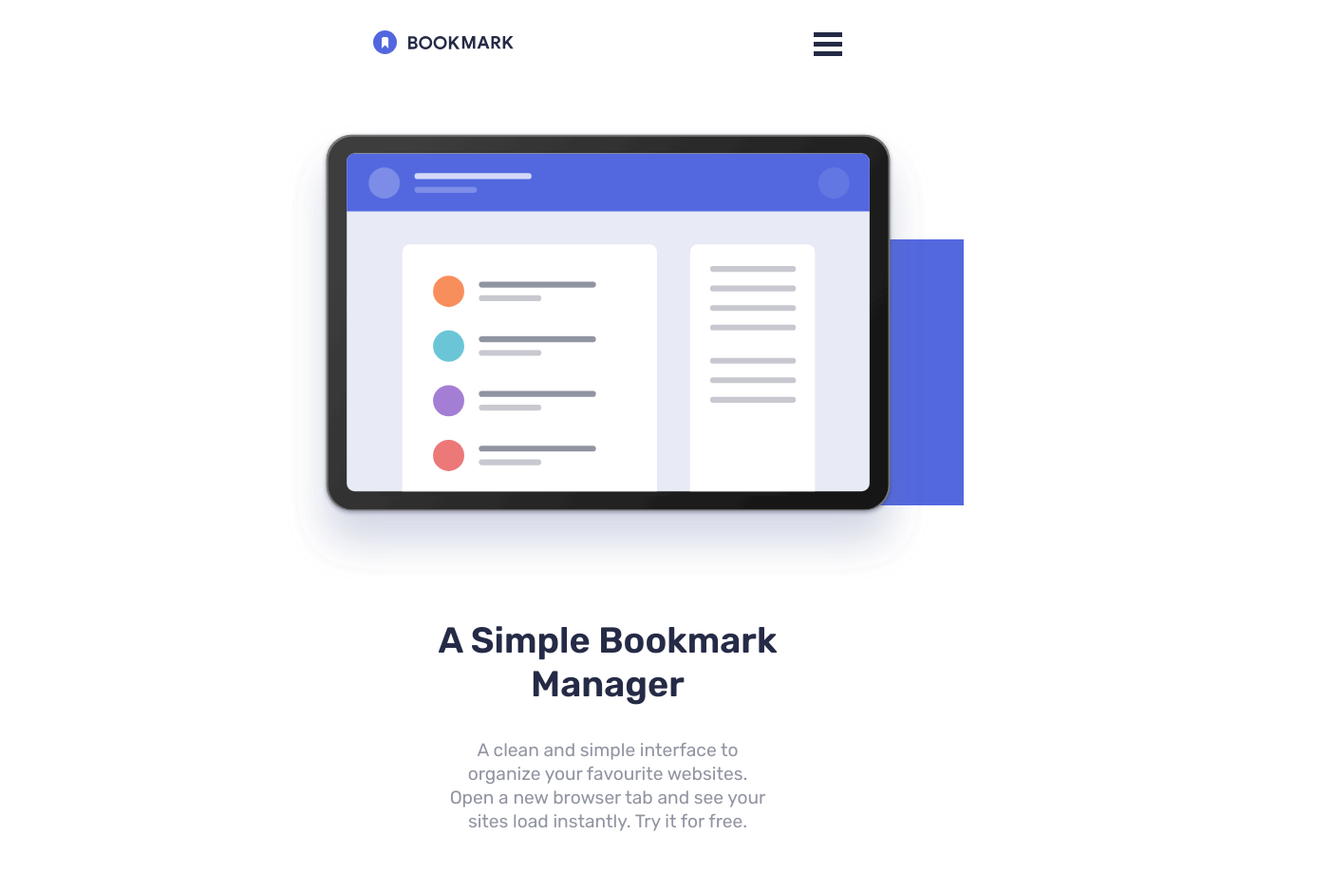
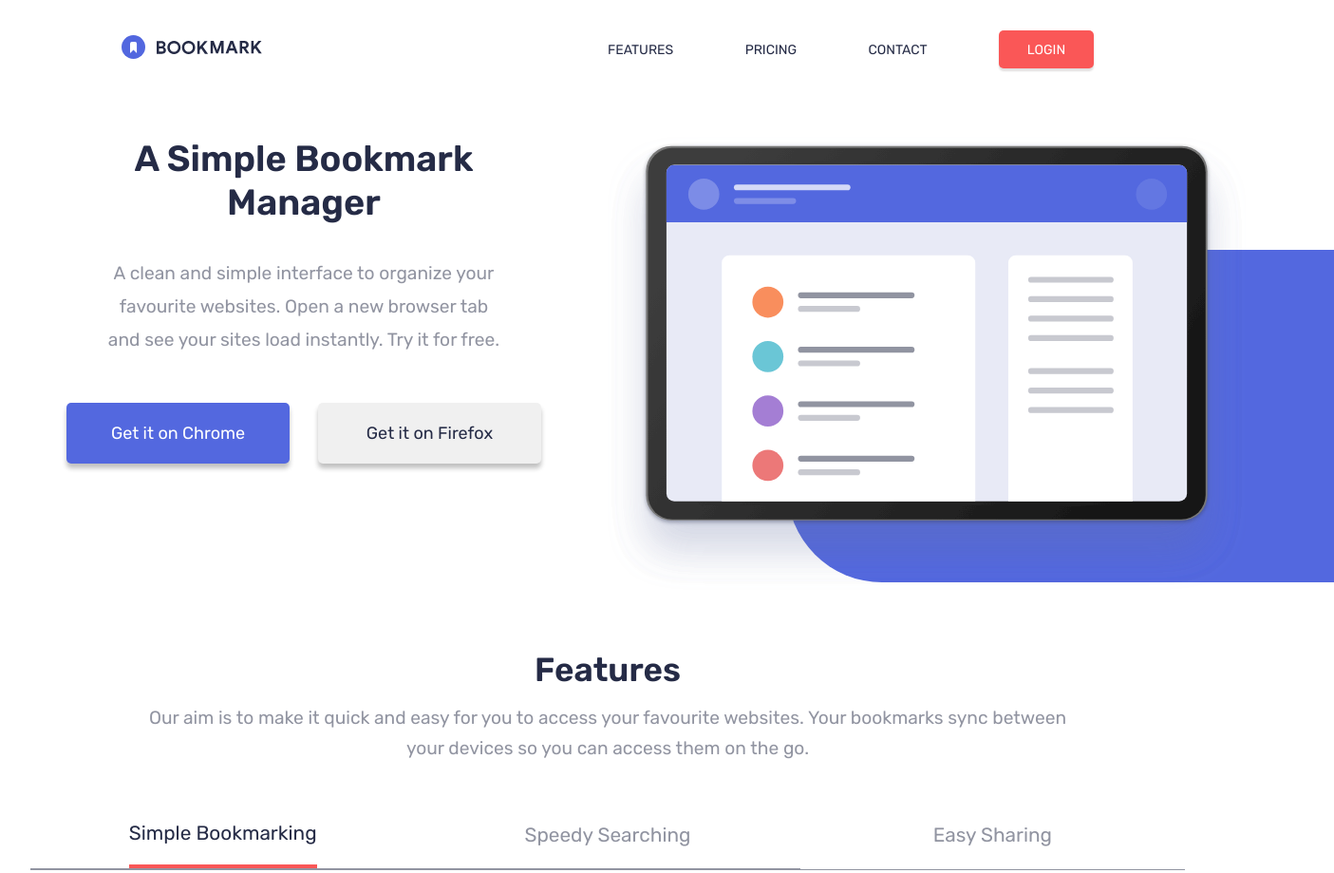
Before and after one commit to NelsonGC7/bookmarklandng.github.io, a website: page index.html in a window 1280 px wide. Shown: the top 919 px of the page at 95% size, 1405 px wide, since content can reach past the window. Drawn offline with Linux system fonts and the light colour scheme.

Commit message:
prieba overflow-x

```diff
--- a/index.html
+++ b/index.html
@@ -3,7 +3,7 @@
   <head>
     <meta charset="UTF-8" />
     <meta name="viewport" content="width=device-width, initial-scale=1.0" />
-    <!-- displays site properly based on user's device -->
+
 
     <link
       rel="icon"
@@ -12,7 +12,8 @@
       href="./images/favicon-32x32.png"
     />
     <link rel="stylesheet" href="styles.css" />
-    <script src="./js/index.js" defer></script>
+    <script src="./js/index.js" defer ></script>
+    <script src="./js/hover.js" defer ></script>
 
     <title>Frontend Mentor | Bookmark landing page</title>
   </head>
@@ -66,8 +67,8 @@
           a new browser tab and see your sites load instantly. Try it for free.
         </p>
         <div class="Simple__contain--btones">
-          <button>Get it on Chrome</button>
-          <button>Get it on Firefox</button>
+          <button id="bton">Get it on Chrome</button>
+          <button id="bton2">Get it on Firefox</button>
         </div>
       </div>
     </section>
--- /dev/null
+++ b/js/hover.js
@@ -0,0 +1,17 @@
+const bton2 = document.getElementById('bton2');
+const bton1 = bton2.previousElementSibling;
+var darkBlue = 'hsl(229, 31%, 21%)';
+var whiteocean = 'hsl(231, 69%, 60%)';
+
+bton2.addEventListener('mouseenter',()=>{
+    bton2.style.backgroundColor = whiteocean;
+    bton2.style.color = '#f0f0f0';
+    bton1.style.backgroundColor = '#f0f0f0'
+    bton1.style.color = darkBlue;
+})
+bton2.addEventListener('mouseleave',()=>{
+    bton2.style.backgroundColor = '';
+    bton2.style.color = '';
+    bton1.style.backgroundColor = ''
+    bton1.style.color = ''
+ })
--- a/styles.css
+++ b/styles.css
@@ -18,8 +18,12 @@ body{
 
     margin-top: 2rem;
 
+
 }
+html{
+    overflow-x: hidden;
 
+}
 
 
 .Header{
@@ -42,6 +46,7 @@ body{
     z-index: 2;
     width: 30px;
 }
+
 .Header__nav{
     position: fixed;
     display: flex;
@@ -59,6 +64,7 @@ body{
 
 
 }
+
 .Header__nav p{
     position: relative;
     height: 6rem;
@@ -121,7 +127,7 @@ body{
 }
 
 .Simple{
-    max-width: 750px;
+    max-width: 800px;
     height: auto;
     margin: 0 auto;
     margin-bottom: 10rem;
@@ -155,7 +161,7 @@ body{
 .Simple__text{
     margin: 0 auto;
     margin-top: 2.5rem;
-    max-width: 500px;
+    max-width: 750px;
     display: flex;
     flex-direction: column;
     gap: 1.5rem;
@@ -163,7 +169,7 @@ body{
 .Simple__text h2{
     font-size: 38px;
     font-weight: 600;
-    width: auto;
+    width: 80%;
     margin: 0 auto;
     text-align: center;
     color: var(--VeryDarkBlue);
@@ -175,7 +181,7 @@ body{
     margin-top: 10px;
     text-align: center;
     color: var(--GrayishBlue);
-    line-height: 25px;
+    line-height: 35px;
     text-wrap: balance;
 }
 .Simple__contain--btones{
@@ -187,7 +193,20 @@ body{
     justify-content: space-between;
     margin-top: 25px;
 }
-.Simple__contain--btones button{
+#bton2{
+    background-color: #f0f0f0;
+    color: var(--VeryDarkBlue);
+    height: 4rem;
+    font-size: 18px;
+    width: 47%;
+    color: var(--VeryDarkBlue);
+    border: none;
+    border-radius: 5px;
+    box-shadow: 0 5px 5px 0 rgba(0, 0, 0, 0.249);
+    cursor: pointer;
+}
+
+#bton{
     height: 4rem;
     font-size: 18px;
     width: 47%;
@@ -196,19 +215,26 @@ body{
     border-radius: 5px;
     background-color: var(--SoftBlue);
     box-shadow: 0 5px 5px 0 rgba(0, 0, 0, 0.249);
+    cursor: pointer;
+    &:hover{
+        background-color: #f0f0f0;
+        color: var(--VeryDarkBlue);
+    }
 }
 
-.Simple__contain--btones  button + button{
-    background-color: #f0f0f0;
-    color: var(--VeryDarkBlue);
+#bton:hover + #bton2{
+    background-color: var(--SoftBlue);
+    color: white;
 }
+
+
+
 .Tremnu{
     max-width: 750px;
     height: auto;
     margin: 0 auto;
 }
 .Tremnu__text{
-
     text-align: center;
     display: flex;
     flex-direction: column;
@@ -222,11 +248,11 @@ body{
         color: var(--GrayishBlue);
         font-weight: 400;
         font-size: 1.2rem;
+        line-height: 32px;
     }
     & h2{
         color: var(--VeryDarkBlue);
         font-size: 35px;
-
     }
 }
 .Tremnu__contain--nav{
@@ -235,8 +261,6 @@ body{
     align-items: center;
     margin-bottom: 4rem;
     font-weight: 500;
-
-
 }
 .Tremnu__contain--nav div{
     height: 4.5rem;
@@ -253,13 +277,7 @@ body{
     &:hover{
         background-color: hsla(229, 8%, 60%, 0.307);
         border-radius: 25px;
-        & + div{
-            border: none;
-            & + div{
-                border: none;
 
-            }
-        }
 
     }
 }
@@ -293,7 +311,7 @@ body{
         width: 80%;
         justify-self:center ;
         font-size: 1.2rem;
-        line-height: 28px;
+        line-height: 32px;
         margin: 0 auto;
         color: var(--GrayishBlue);
     }
@@ -319,7 +337,7 @@ body{
     left: -100px;
     min-height: 260px;
     width: 100%;
-    border-radius: 0 0 100px 0;
+    border-radius: 0 50px 100px 0;
     background-color: var(--SoftBlue);
     z-index: -1;
 
@@ -331,7 +349,7 @@ body{
     flex-direction: column;
     align-items: center;
     text-align: center;
-    line-height: 26px;
+
     margin: 0 auto;
 }
 .cards h3{
@@ -344,6 +362,7 @@ body{
     margin-bottom: 3.2rem;
     font-size: 1.2rem;
     margin-top: 15px;
+    line-height: 35px;
 
 }
 .cards__contein{
@@ -368,6 +387,7 @@ body{
     align-items: center;
     justify-content: space-between;
     height: 380px;
+    line-height: 10px;
     box-shadow: 2px 15px 8px 0 rgba(0, 0, 0, 0.122),-2px 15px 8px 0 rgba(0, 0, 0, 0.122);
     button{
         height: 45px;
@@ -541,7 +561,6 @@ body{
     justify-content: center;
     gap: 30px;
     height: 350px;
-
     img,
     p{
         cursor: pointer;
@@ -570,7 +589,7 @@ body{
     display: none;
 }
 
-@media(max-width:375px){
+@media(max-width:500px){
     body h2{
         font-size: 1.8rem !important;
     }
@@ -596,3 +615,127 @@ body{
 
 
 }
+
+@media (min-width:750px){
+
+
+    #burger{
+     display: none;
+
+    }
+    .Header{
+        padding: 0 10%;
+        max-width: 1300px;
+    }
+    .Header__nav{
+        position:static;
+        display: flex;
+        flex-direction: row;
+        align-items: center;
+        justify-content: space-between;
+        gap: 10px;
+        height: auto;
+        width: 50%;
+        background-color: transparent;
+        padding: 0;
+
+
+
+
+        p{
+            width: auto;
+            position: static;
+            height: auto;
+            font-size: 14px;
+            border: none;
+            color: var(--VeryDarkBlue);
+            display: block;
+
+        }
+        button{
+            width:100px;
+            position: static;
+            height: auto;
+            display: block;
+            font-size: 14px;
+            height: 40px;
+            background-color: var(--SoftRed);
+            border: none;
+            margin: 0;
+            box-shadow: 0 3px 2px 0 rgba(0, 0, 0, 0.122);
+            &:hover{
+                background-color: transparent;
+                color: var(--SoftRed);
+                border: solid 2px var(--SoftRed);
+
+            }
+
+        }
+
+    }
+    .Header__nav p:nth-child(3){
+        border-bottom: none;
+    }
+
+
+}
+@media(min-width:1024px){
+    .Simple{
+        max-width: 1300px;
+        margin-top: 4.5rem;
+        display: flex;
+        margin-bottom: 4.5rem;
+
+    }
+    .Simple__text{
+        margin-top: 0;
+        width: 50%;
+        order: 1;
+    }
+    .Simple__contain{
+        width: 50%;
+        order: 2;
+        margin: 0;
+
+    }
+    .Simple .Simple__contain img{
+        margin: 0 0;
+        width: 105%;
+
+    }
+    .Simple .Simple__contain .Simple__contain--blue{
+        min-height: 350px;
+        width: 90%;
+        right: -125px;
+
+
+
+    }
+    .Tremnu{
+        max-width: 1300px;
+        padding: 0 2rem;
+
+    }
+    .Tremnu__text
+    .Tremnu__contain--nav div:nth-child(3){
+        border-bottom: solid 2px var(--GrayishBlue);
+    }
+    .Tremnu__contain--nav{
+        max-width: 100%;
+        flex-direction: row;
+        div{
+            border-top: none;
+            border-bottom: solid 2px var(--GrayishBlue);
+        }
+
+
+    }
+    .Tremnu__text{
+        margin-top: 0;
+
+    }
+
+
+
+
+}
```
Also changed, not shown: 1 other file.
